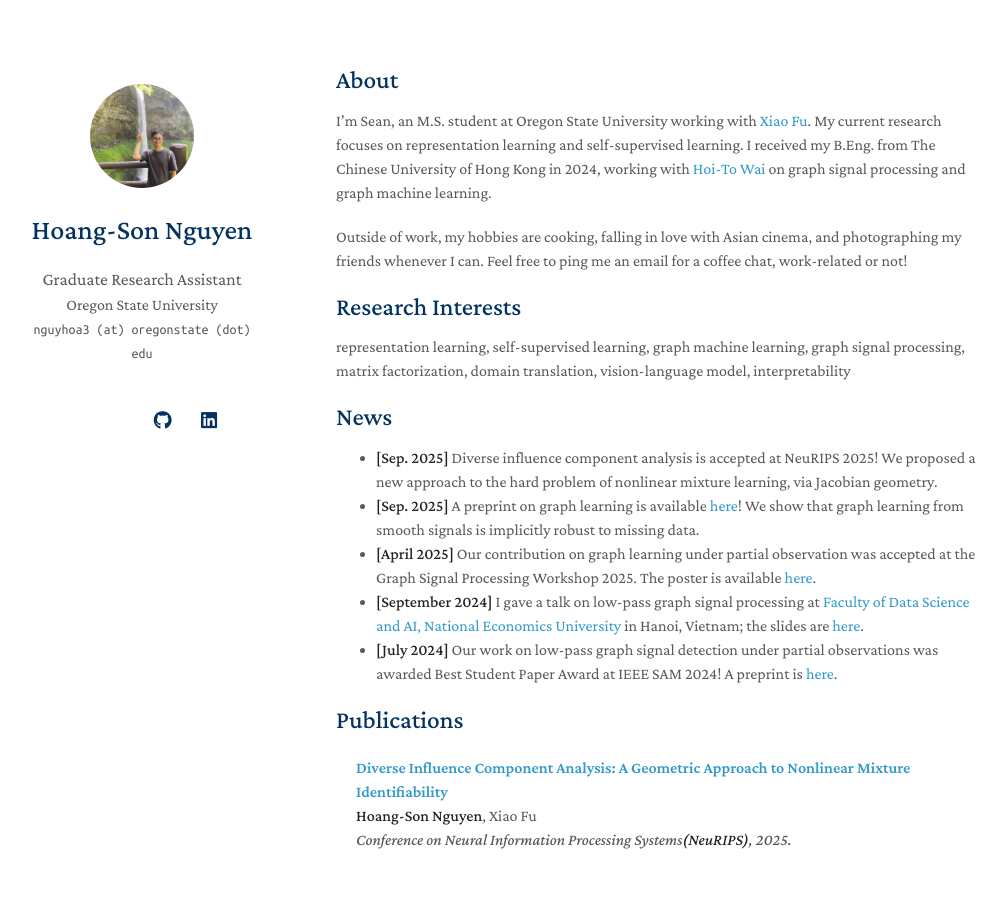
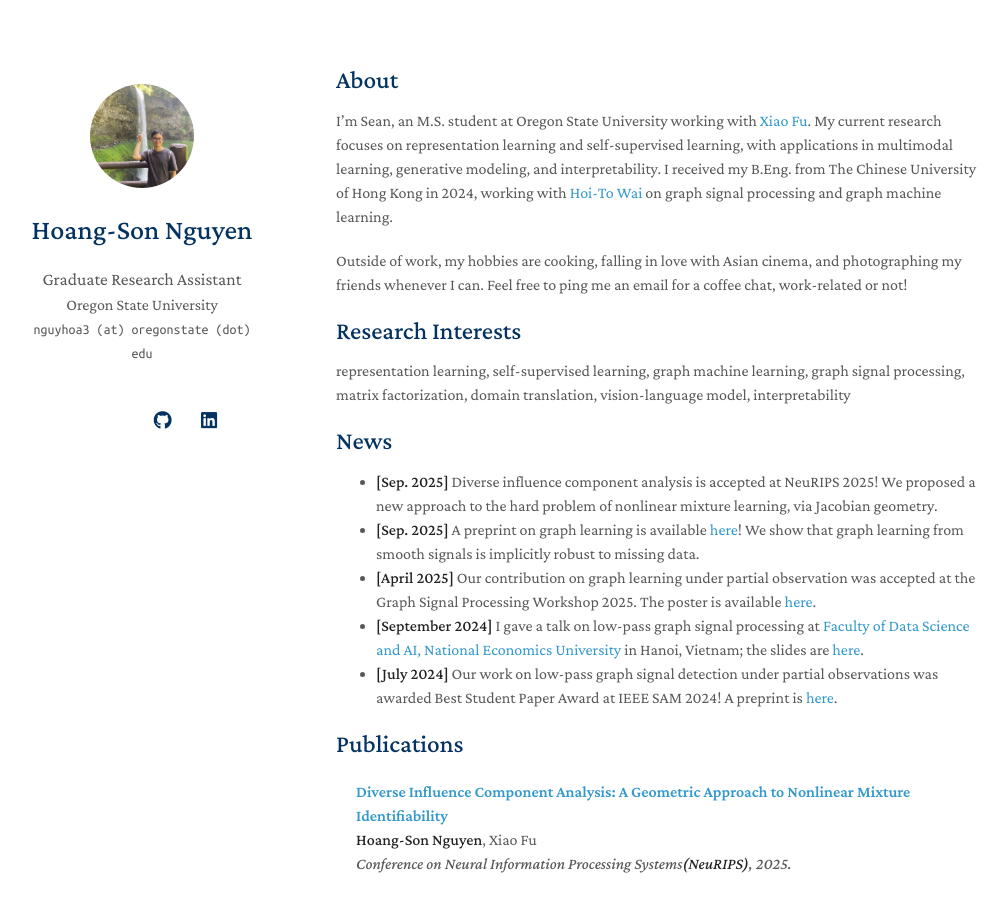
Before and after one commit to hsnguyen24/hsnguyen24.github.io, a Jekyll site: the page built from index.md, in a window 1280 px wide and 900 px high. Shown: the whole window, without its empty margins (134-1141 px from the left). Built offline with Jekyll 4.4.1, drawn with Linux system fonts in a browser that asks for light colours; nearby versions of some CDN libraries; a style sheet for code colours, icons or effects is not loaded; our own code applies the rules of GitHub Pages for plain Markdown files.

Commit message:
Update index.md

```diff
--- a/index.md
+++ b/index.md
@@ -4,7 +4,7 @@ layout: homepage
 
 ## About
 
-I'm Sean, an M.S. student at Oregon State University working with [Xiao Fu](https://web.engr.oregonstate.edu/~fuxia). My current research focuses on representation learning and self-supervised learning. I received my B.Eng. from The Chinese University of Hong Kong in 2024, working with [Hoi-To Wai](https://www1.se.cuhk.edu.hk/~htwai) on graph signal processing and graph machine learning.
+I'm Sean, an M.S. student at Oregon State University working with [Xiao Fu](https://web.engr.oregonstate.edu/~fuxia). My current research focuses on representation learning and self-supervised learning, with applications in multimodal learning, generative modeling, and interpretability. I received my B.Eng. from The Chinese University of Hong Kong in 2024, working with [Hoi-To Wai](https://www1.se.cuhk.edu.hk/~htwai) on graph signal processing and graph machine learning.
 
 Outside of work, my hobbies are cooking, falling in love with Asian cinema, and photographing my friends whenever I can. Feel free to ping me an email for a coffee chat, work-related or not!
 
```
